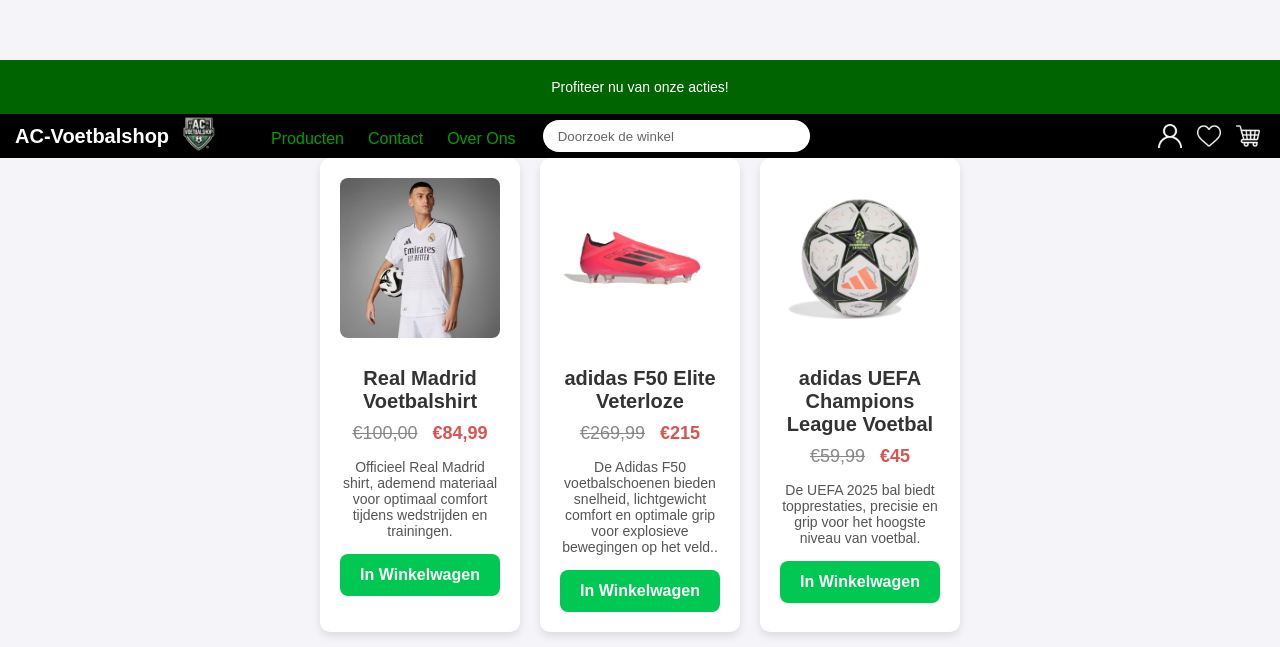
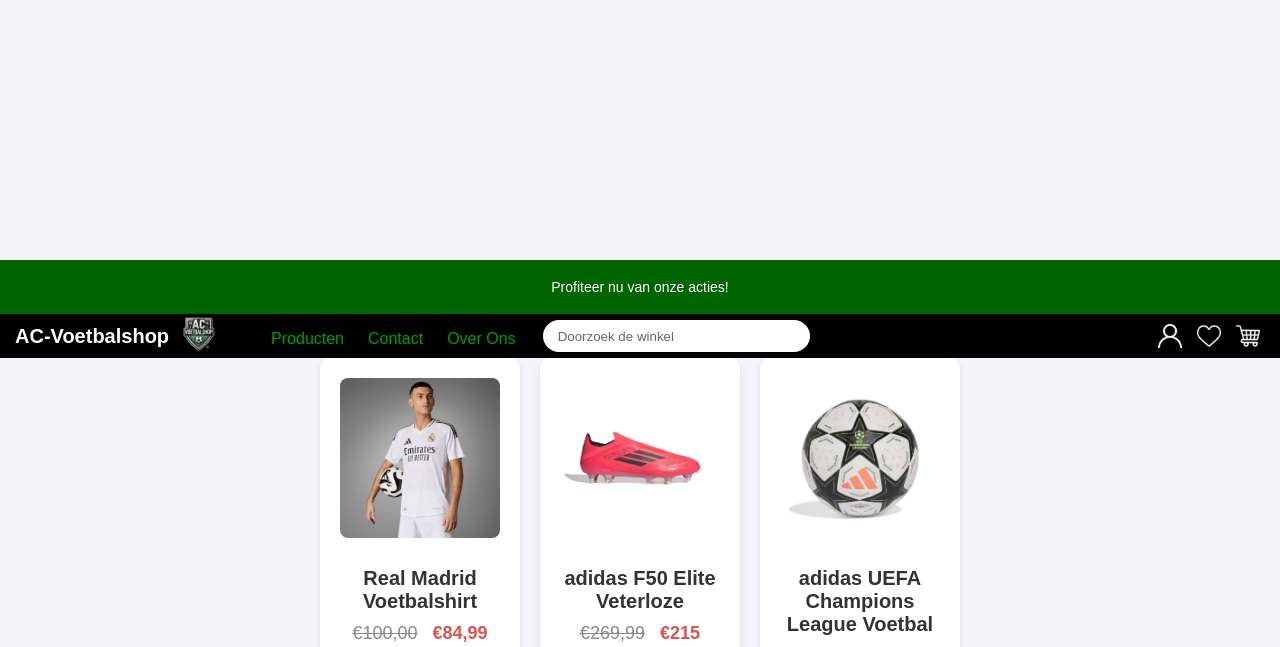
Before and after one commit to zavo-web/webshop-amine-cisse-webshop, a plain HTML site: page pages/producten.html in a window 1280 px wide. Shown: the part 279-926 px from the top of the page. Drawn offline with Linux system fonts and the light colour scheme.

Commit message:
height was 200vh veranderd op 225vh

```diff
--- a/product.css
+++ b/product.css
@@ -3,7 +3,7 @@
     font-family: Arial, sans-serif;
     margin: 0;
     background-color: #f4f4f9;
-    height: 200vh;
+    height: 225vh;
     display: flex;
     flex-direction: column;
     justify-content: flex-end;
```
